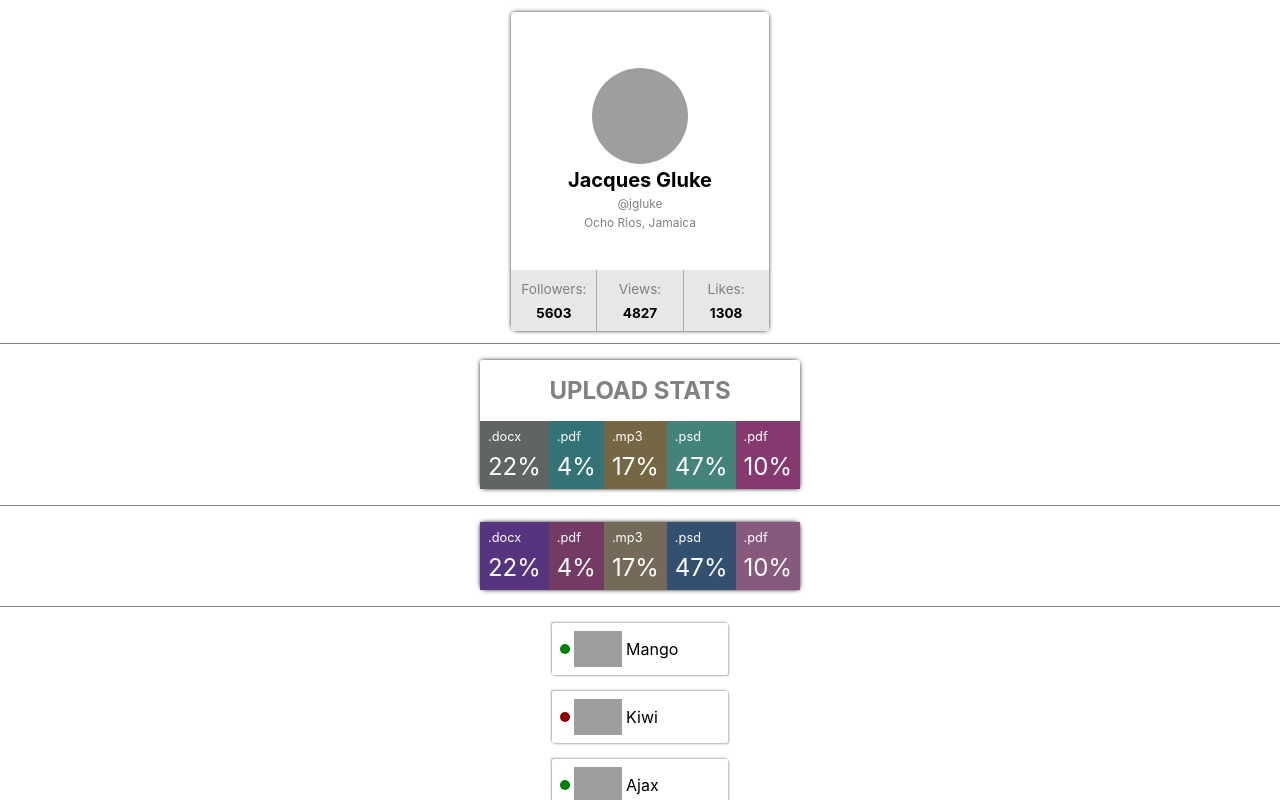
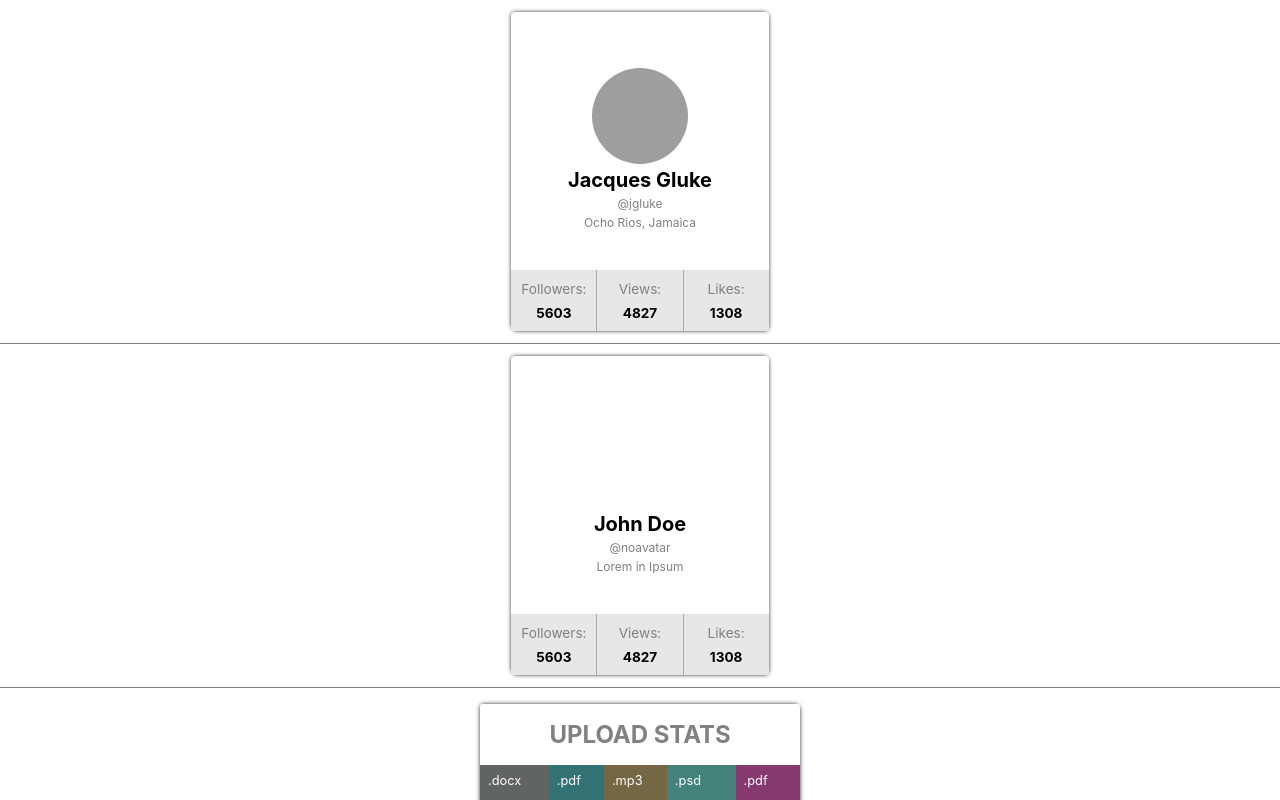
Before and after one commit to MateuszPiszczatowski/goit-react-hw-01-components, a React (Create React App) app: page / in a window 1280 px wide. Shown: the top 800 px of the page. Built offline with nearby package versions, Linux system fonts and the light colour scheme; grey boxes are pictures that could not be loaded.

Commit message:
Add broken section for user without avatar

```diff
--- a/src/App.js
+++ b/src/App.js
@@ -1,5 +1,6 @@
 import "./App.css";
 import user from "./data/user.json";
+import brokenUser from "./data/brokenUser.json";
 import data from "./data/data.json";
 import friends from "./data/friends.json";
 import transactions from "./data/transactions.json";
@@ -26,6 +27,8 @@ function App() {
         </header>*/}
       <Profile {...user} />
       <div className="line" />
+      <Profile {...brokenUser} />
+      <div className="line" />
       <Statistics label="Upload Stats" stats={data} />
       <div className="line" />
       <Statistics stats={data} />
--- a/src/components/FriendListItem/FriendListItem.module.css
+++ b/src/components/FriendListItem/FriendListItem.module.css
@@ -2,7 +2,7 @@
   display: flex;
   gap: 0.25rem;
   align-items: center;
-  justify-content: start;
+  justify-content: flex-start;
   border-radius: 2px;
   box-shadow: 1px 1px 2px rgb(0, 0, 0, 0.3), -1px -1px 2px rgb(0, 0, 0, 0.3);
   width: 10rem;
--- a/src/components/Statistics/Statistics.module.css
+++ b/src/components/Statistics/Statistics.module.css
@@ -29,6 +29,3 @@
 .percentage::after {
   content: "%";
 }
-
-.paragraph {
-}
--- /dev/null
+++ b/src/data/brokenUser.json
@@ -0,0 +1,10 @@
+{
+  "username": "John Doe",
+  "tag": "noavatar",
+  "location": "Lorem in Ipsum",
+  "stats": {
+    "followers": 5603,
+    "views": 4827,
+    "likes": 1308
+  }
+}
```
